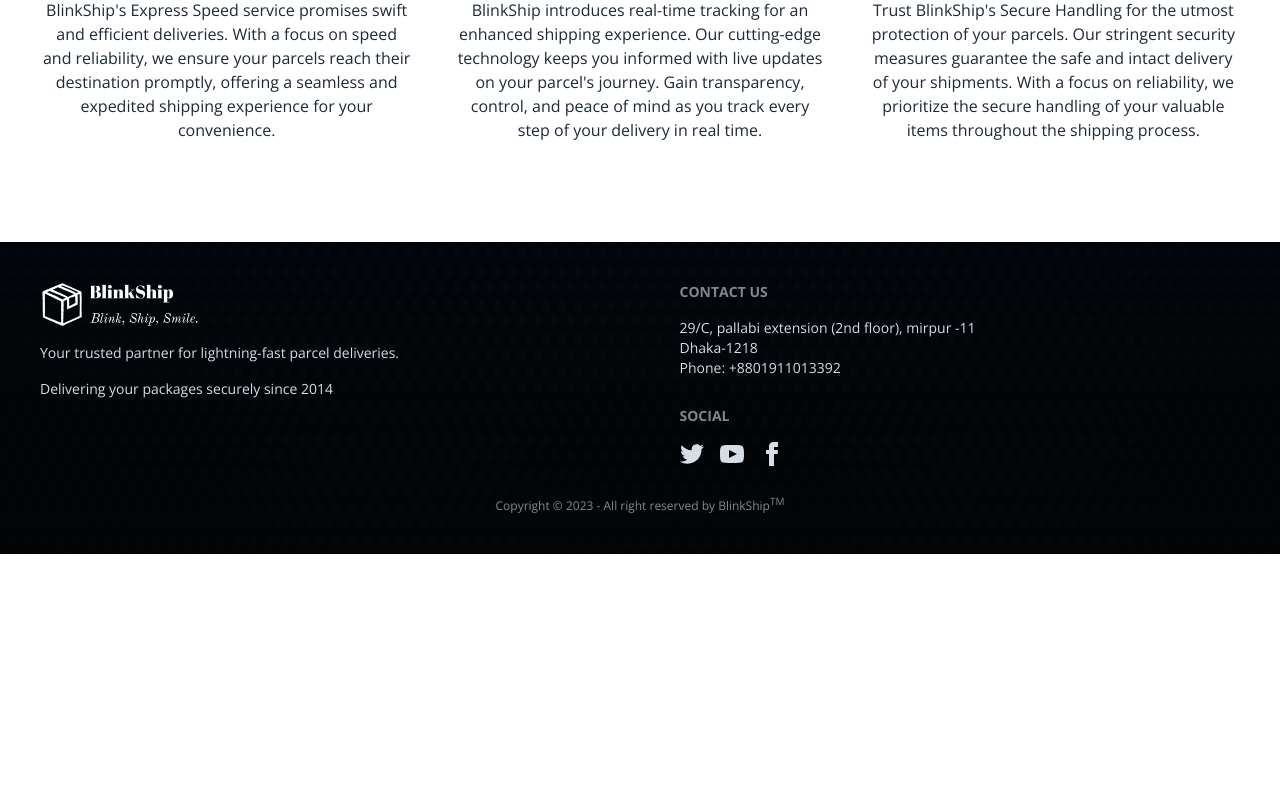
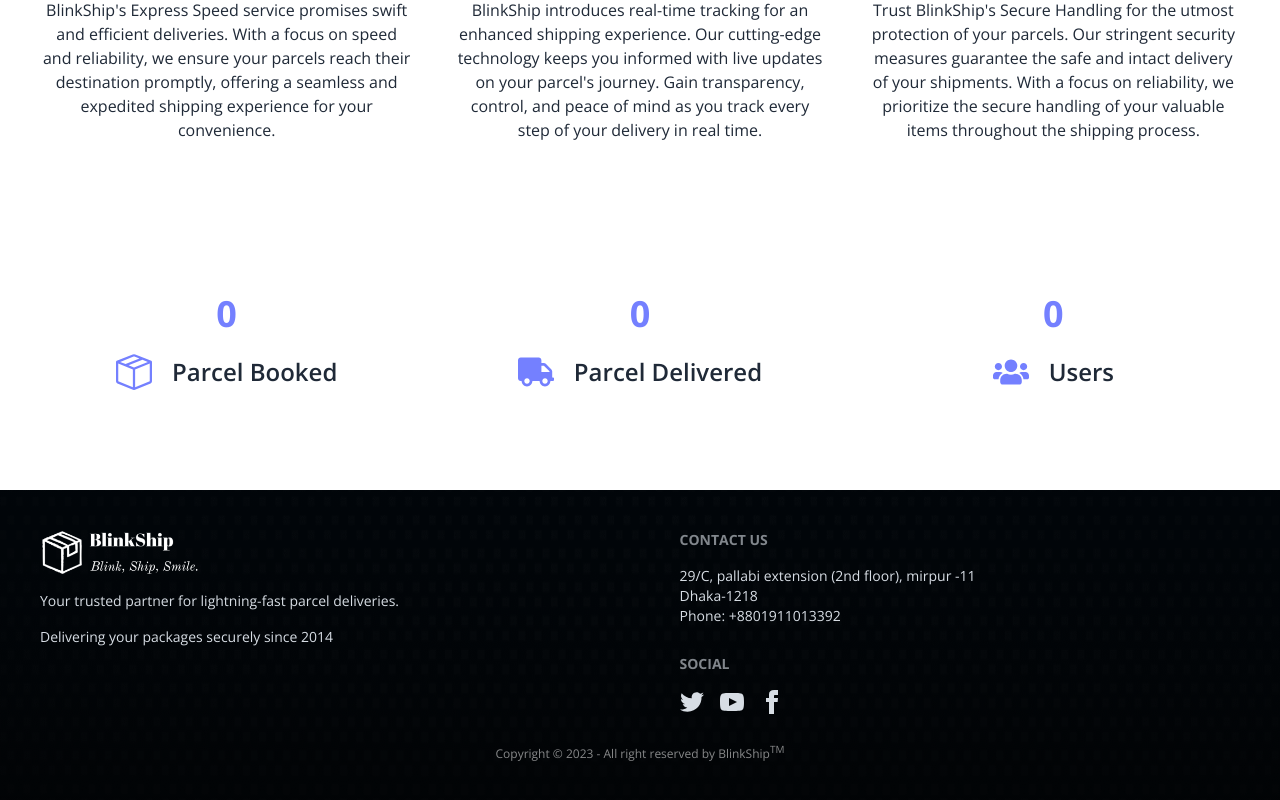
Before and after one commit to Mehedi0101/blinkship-client, a React (Vite) app: page / in a window 1280 px wide. Shown: the part 1190-1990 px from the top of the page. Before the commit the page ends 1744 px from the top, so only its background shows below. Built offline with nearby package versions, Linux system fonts and the light colour scheme; no server answers.

Commit message:
basic stats section added in the home page

```diff
--- a/package.json
+++ b/package.json
@@ -16,6 +16,7 @@
     "firebase": "^10.6.0",
     "moment": "^2.29.4",
     "react": "^18.2.0",
+    "react-countup": "^6.5.0",
     "react-dom": "^18.2.0",
     "react-hot-toast": "^2.4.1",
     "react-icons": "^4.12.0",
--- /dev/null
+++ b/src/components/home/BasicStats.jsx
@@ -0,0 +1,62 @@
+import { useEffect, useState } from "react";
+import useAxiosPublic from "../../hooks/useAxiosPublic";
+import { BsBoxSeam } from "react-icons/bs";
+import { FaTruck } from "react-icons/fa";
+import { FaUsers } from "react-icons/fa";
+import CountUp from 'react-countup';
+
+const BasicStats = () => {
+    const [parcelCount, setParcelCount] = useState(0);
+    const [deliveryCount, setDeliveryCount] = useState(0);
+    const [userCount, setUserCount] = useState(0);
+    const axiosPublic = useAxiosPublic();
+
+    useEffect(() => {
+        axiosPublic.get('/parcelCount')
+            .then(res => setParcelCount(res.data.count))
+            .catch(() => setParcelCount('N/A'))
+
+        axiosPublic.get('/deliveryCount')
+            .then(res => setDeliveryCount(res.data.count))
+            .catch(() => setDeliveryCount('N/A'))
+
+        axiosPublic.get('/userCount')
+            .then(res => setUserCount(res.data.count))
+            .catch(() => setUserCount('N/A'))
+    }, [axiosPublic])
+
+    return (
+        <div className="md:px-10 px-5 mt-28 select-none max-w-screen-2xl mx-auto">
+            <div className={`grid grid-cols-1 lg:grid-cols-3 gap-10 justify-between`}>
+                <div className="py-5 rounded-lg flex flex-col justify-between">
+                    {/* <img className="w-28 mx-auto" src={speed} alt="" /> */}
+                    <h2 className="text-4xl text-center font-bold text-primary"><CountUp duration={10} end={parcelCount} /></h2>
+                    <div className="flex items-center justify-center gap-5 mt-5">
+                        <BsBoxSeam className="text-primary text-4xl" />
+                        <h3 className="text-center text-2xl font-semibold">Parcel Booked</h3>
+                    </div>
+                </div>
+
+                <div className="py-5 rounded-lg flex flex-col justify-between">
+                    {/* <img className="w-28 mx-auto" src={tracking} alt="" /> */}
+                    <h2 className="text-4xl text-center font-bold text-primary"><CountUp duration={10} end={deliveryCount} /></h2>
+                    <div className="flex items-center justify-center gap-5 mt-5">
+                        <FaTruck className="text-primary text-4xl" />
+                        <h3 className="text-center text-2xl font-semibold">Parcel Delivered</h3>
+                    </div>
+                </div>
+
+                <div className="py-5 rounded-lg flex flex-col justify-between">
+                    {/* <img className="w-28 mx-auto" src={secure} alt="" /> */}
+                    <h2 className="text-4xl text-center font-bold text-primary"><CountUp duration={10} end={userCount} /></h2>
+                    <div className="flex items-center justify-center gap-5 mt-5">
+                        <FaUsers className="text-primary text-4xl" />
+                        <h3 className="text-center text-2xl font-semibold">Users</h3>
+                    </div>
+                </div>
+            </div>
+        </div>
+    );
+};
+
+export default BasicStats;
--- a/src/pages/Home.jsx
+++ b/src/pages/Home.jsx
@@ -1,3 +1,4 @@
+import BasicStats from "../components/home/BasicStats";
 import Features from "../components/home/Features";
 import Banner from "../components/home/banner";
 
@@ -8,6 +9,7 @@ const Home = () => {
         <div>
             <Banner></Banner>
             <Features></Features>
+            <BasicStats></BasicStats>
         </div>
     );
 };
```
Also changed, not shown: 1 other file (tests, documents, lock files or other folders).
